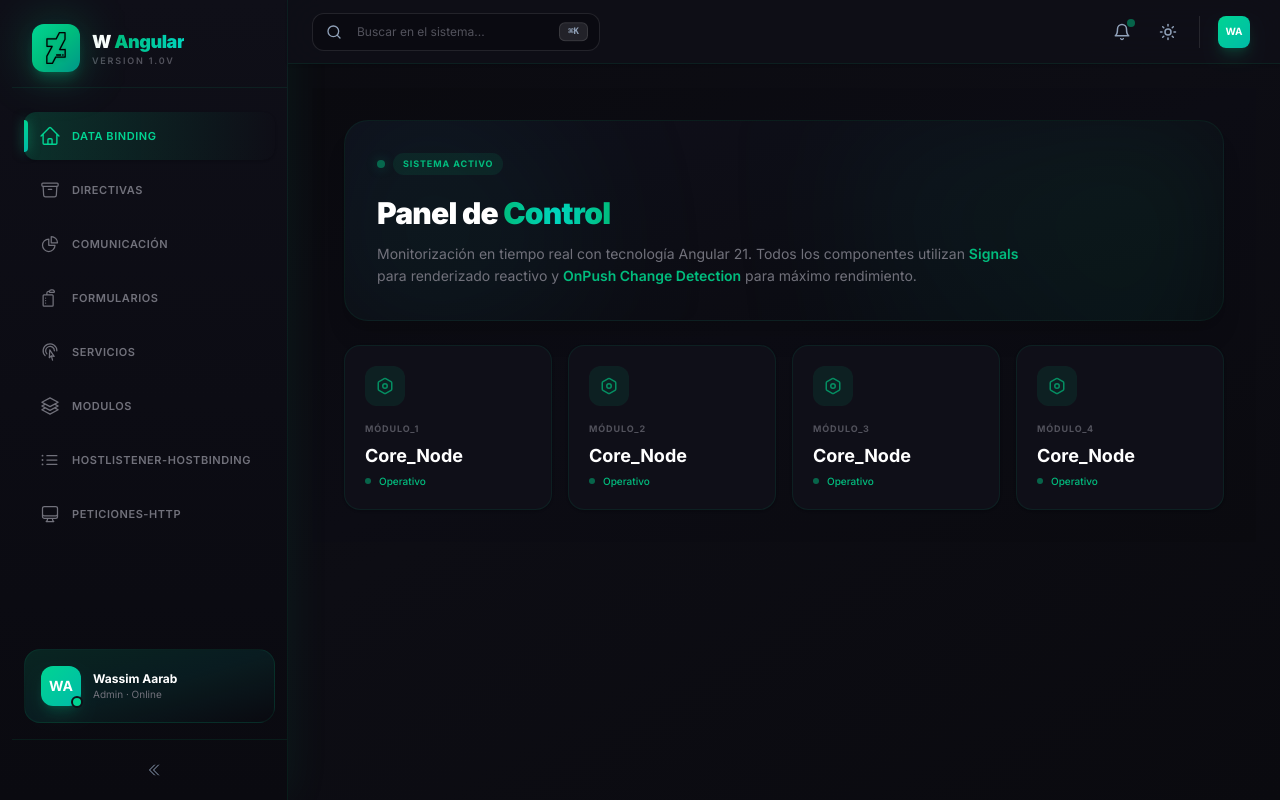
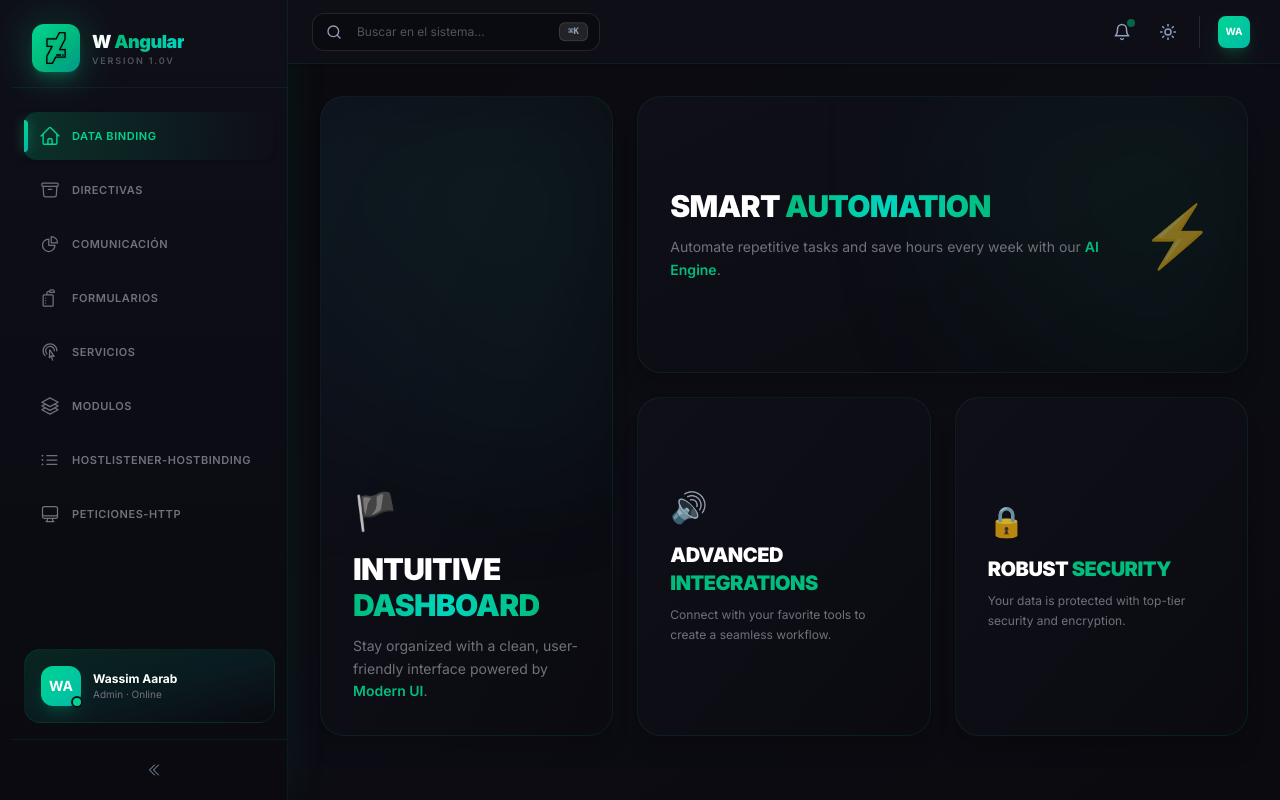
Before and after one commit to WassimAarab08/dashboardProyect, an Angular app: page /dashboard/data-binding in a window 1280 px wide. Built offline with nearby package versions, Linux system fonts and the light colour scheme.

Commit message:
Actualizar el diseño del panel de control y agregar animaciones de gradiente en los estilos.

```diff
--- a/src/app/features/dashboard/pages/dashboard-page/dashboard-page.html
+++ b/src/app/features/dashboard/pages/dashboard-page/dashboard-page.html
@@ -4,12 +4,12 @@
   <app-sidebar></app-sidebar>
 
   <!-- Contenedor Derecho -->
-  <div class="flex-1 flex flex-col min-w-0">
+  <div class="flex-1 flex flex-col min-w-0 overflow-hidden">
   <!-- top-bar -->
     <app-top-bar></app-top-bar>
     <!-- Contenido Principal -->
-    <main class="flex-1 overflow-auto p-6">
+
       <router-outlet></router-outlet>
-    </main>
+
   </div>
 </div>
--- a/src/app/features/dashboard/pages/data-binding-page/data-binding-page.html
+++ b/src/app/features/dashboard/pages/data-binding-page/data-binding-page.html
@@ -1,51 +1,86 @@
 <!-- MAIN CONTENT -->
-          <main class="flex-1 overflow-y-auto p-6 lg:p-8 bg-linear-to-br from-slate-50 via-slate-100/50 to-white dark:from-[#0a0a0f] dark:via-[#0c0c14] dark:to-[#0a0a0f] custom-scrollbar">
-            <div class="max-w-6xl mx-auto space-y-6">
-
-              <!-- Hero Card -->
-              <section class="relative p-8 rounded-3xl bg-white dark:bg-linear-to-br dark:from-[#0f0f1a] dark:via-[#0d0d15] dark:to-[#0a0a10] border border-slate-200/80 dark:border-emerald-500/10 shadow-xl overflow-hidden group hover:border-emerald-500/30 transition-all duration-500">
-                <!-- Efectos de fondo -->
-                <div class="absolute top-0 right-0 w-96 h-96 bg-linear-to-bl from-emerald-500/10 via-teal-500/5 to-transparent blur-3xl group-hover:from-emerald-500/15 transition-all duration-700"></div>
-                <div class="absolute bottom-0 left-0 w-64 h-64 bg-linear-to-tr from-teal-500/10 to-transparent blur-3xl"></div>
+<main
+  class="flex-1 overflow-y-auto p-6 lg:p-8 bg-linear-to-br from-slate-50 via-slate-100/50 to-white dark:from-[#0a0a0f] dark:via-[#0c0c14] dark:to-[#0a0a0f] custom-scrollbar"
+>
+  <div class="grid grid-cols-1 md:grid-cols-3 gap-6 h-[calc(100vh-8rem)] md:h-[calc(100vh-10rem)]">
+    <section
+      class="relative md:row-span-2 p-8 rounded-3xl bg-white dark:bg-linear-to-br dark:from-[#0f0f1a] dark:via-[#0d0d15] dark:to-[#0a0a10] border border-slate-200/80 dark:border-emerald-500/10 shadow-xl overflow-hidden group hover:border-emerald-500/30 transition-all duration-500 flex flex-col justify-end h-full"
+    >
+      <div
+        class="absolute top-0 right-0 w-96 h-96 bg-linear-to-bl from-emerald-500/10 via-teal-500/5 to-transparent blur-3xl group-hover:from-emerald-500/15 transition-all duration-700"
+      ></div>
 
       <div class="relative z-10">
-                  <div class="flex items-center gap-3 mb-5">
-                    <div class="flex items-center gap-2">
-                      <span class="w-2 h-2 rounded-full bg-emerald-500 shadow-[0_0_12px_rgba(16,185,129,0.6)] animate-pulse"></span>
-                      <span class="px-2.5 py-1 text-[9px] font-bold uppercase tracking-widest text-emerald-500 bg-emerald-500/10 rounded-full">Sistema Activo</span>
-                    </div>
-                  </div>
+        <div class="mb-5 text-4xl">🏴</div>
         <h2 class="text-3xl font-black text-slate-800 dark:text-white tracking-tight mb-3">
-                    Panel de <span class="bg-linear-to-r from-emerald-500 via-teal-400 to-emerald-500 bg-clip-text text-transparent">Control</span>
+          INTUITIVE
+          <span
+            class="bg-linear-to-r from-emerald-500 via-teal-400 to-emerald-500 bg-clip-text text-transparent"
+            >DASHBOARD</span
+          >
         </h2>
-                  <p class="text-slate-500 dark:text-zinc-500 text-sm leading-relaxed max-w-2xl">
-                    Monitorización en tiempo real con tecnología Angular 21. Todos los componentes utilizan
-                    <span class="text-emerald-500 font-semibold">Signals</span> para renderizado reactivo y
-                    <span class="text-emerald-500 font-semibold">OnPush Change Detection</span> para máximo rendimiento.
+        <p class="text-slate-500 dark:text-zinc-500 text-sm leading-relaxed">
+          Stay organized with a clean, user-friendly interface powered by
+          <span class="text-emerald-500 font-semibold">Modern UI</span>.
         </p>
       </div>
     </section>
 
-              <!-- Status Cards -->
-              <div class="grid grid-cols-1 sm:grid-cols-2 lg:grid-cols-4 gap-4">
-                @for (i of [1,2,3,4]; track i) {
-                  <div class="group relative p-5 bg-white dark:bg-[#0f0f18] border border-slate-200/80 dark:border-emerald-500/10 rounded-2xl shadow-sm hover:shadow-xl hover:shadow-emerald-500/5 hover:border-emerald-500/30 dark:hover:border-emerald-500/30 transition-all duration-300 cursor-pointer overflow-hidden">
-                    <!-- Glow effect on hover -->
-                    <div class="absolute inset-0 bg-linear-to-br from-emerald-500/0 via-emerald-500/0 to-teal-500/0 group-hover:from-emerald-500/5 group-hover:via-transparent group-hover:to-teal-500/5 transition-all duration-500"></div>
+    <section
+      class="relative md:col-span-2 p-8 rounded-3xl bg-white dark:bg-linear-to-br dark:from-[#0f0f1a] dark:via-[#0d0d15] dark:to-[#0a0a10] border border-slate-200/80 dark:border-emerald-500/10 shadow-xl overflow-hidden group hover:border-emerald-500/30 transition-all duration-500 flex items-center justify-between h-full"
+    >
+      <div
+        class="absolute top-0 right-0 w-80 h-80 bg-linear-to-bl from-emerald-500/10 to-transparent blur-3xl group-hover:from-emerald-500/15 transition-all duration-700"
+      ></div>
 
       <div class="relative z-10">
-                      <div class="w-10 h-10 rounded-xl bg-slate-100 dark:bg-emerald-500/10 flex items-center justify-center text-slate-400 dark:text-emerald-500/70 group-hover:text-emerald-500 group-hover:bg-emerald-500/10 dark:group-hover:bg-emerald-500/20 transition-all duration-300 mb-4 group-hover:scale-110 group-hover:rotate-3">
-                        <svg xmlns="http://www.w3.org/2000/svg" width="18" height="18" viewBox="0 0 24 24" fill="none" stroke="currentColor" stroke-width="2" stroke-linecap="round" stroke-linejoin="round"><path d="M21 16V8a2 2 0 0 0-1-1.73l-7-4a2 2 0 0 0-2 0l-7 4A2 2 0 0 0 3 8v8a2 2 0 0 0 1 1.73l7 4a2 2 0 0 0 2 0l7-4A2 2 0 0 0 21 16z"/><circle cx="12" cy="12" r="3"/></svg>
+        <h2
+          class="text-3xl font-black text-slate-800 dark:text-white tracking-tight mb-3 uppercase"
+        >
+          Smart
+          <span
+            class="bg-linear-to-r from-emerald-500 via-teal-400 to-emerald-500 bg-clip-text text-transparent"
+            >Automation</span
+          >
+        </h2>
+        <p class="text-slate-500 dark:text-zinc-500 text-sm leading-relaxed max-w-md">
+          Automate repetitive tasks and save hours every week with our
+          <span class="text-emerald-500 font-semibold">AI Engine</span>.
+        </p>
       </div>
-                      <p class="text-[9px] font-bold uppercase tracking-widest text-slate-400 dark:text-zinc-600 mb-1.5">Módulo_{{i}}</p>
-                      <p class="text-lg font-bold text-slate-800 dark:text-white mb-1">Core_Node</p>
-                      <div class="flex items-center gap-2">
-                        <span class="w-1.5 h-1.5 rounded-full bg-emerald-500 animate-pulse"></span>
-                        <span class="text-[10px] font-medium text-emerald-500">Operativo</span>
+      <div
+        class="relative z-10 text-6xl opacity-50 group-hover:opacity-100 transition-opacity duration-500"
+      >
+        ⚡
       </div>
+    </section>
+
+    <section
+      class="relative p-8 rounded-3xl bg-white dark:bg-linear-to-br dark:from-[#0f0f1a] dark:via-[#0d0d15] dark:to-[#0a0a10] border border-slate-200/80 dark:border-emerald-500/10 shadow-xl overflow-hidden group hover:border-emerald-500/30 transition-all duration-500 h-full flex flex-col justify-center"
+    >
+      <div class="relative z-10">
+        <div class="mb-4 text-3xl opacity-80">🔊</div>
+        <h2 class="text-xl font-black text-slate-800 dark:text-white tracking-tight mb-2 uppercase">
+          Advanced <span class="text-emerald-500">Integrations</span>
+        </h2>
+        <p class="text-slate-500 dark:text-zinc-500 text-xs leading-relaxed">
+          Connect with your favorite tools to create a seamless workflow.
+        </p>
       </div>
+    </section>
+
+    <section
+      class="relative p-8 rounded-3xl bg-white dark:bg-linear-to-br dark:from-[#0f0f1a] dark:via-[#0d0d15] dark:to-[#0a0a10] border border-slate-200/80 dark:border-emerald-500/10 shadow-xl overflow-hidden group hover:border-emerald-500/30 transition-all duration-500 h-full flex flex-col justify-center"
+    >
+      <div class="relative z-10">
+        <div class="mb-4 text-3xl opacity-80">🔒</div>
+        <h2 class="text-xl font-black text-slate-800 dark:text-white tracking-tight mb-2 uppercase">
+          Robust <span class="text-emerald-500">Security</span>
+        </h2>
+        <p class="text-slate-500 dark:text-zinc-500 text-xs leading-relaxed">
+          Your data is protected with top-tier security and encryption.
+        </p>
       </div>
-                }
-              </div>
+    </section>
   </div>
 </main>
```
Lines whose indentation alone changed are shown as unchanged.
